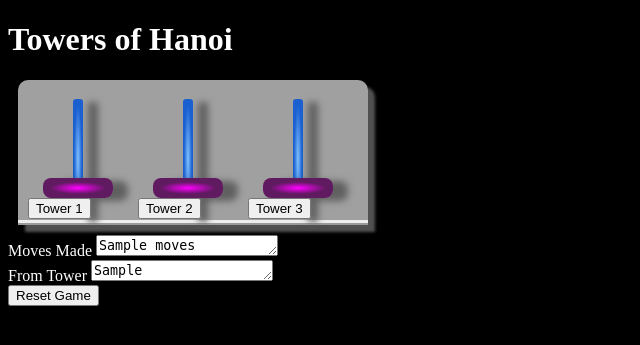
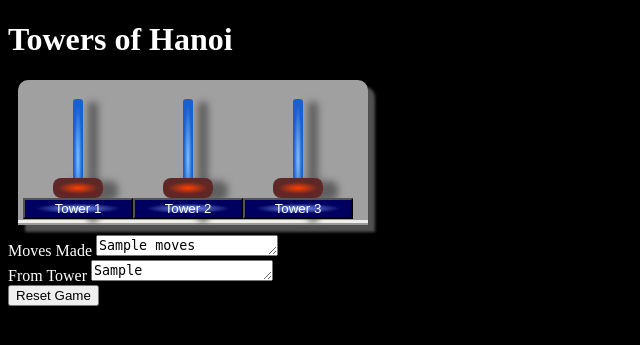
Before and after one commit to JasmineIslamNY/Thinkful, a Python web app: template Algorithms/HW7/templates/game.html in a window 1280 px wide. Shown: the top 345 px of the page, without its empty margins (0-640 px from the left). Run offline with Jinja, Linux system fonts and the light colour scheme; the template is opened without the code that fills it: most values are stand-ins (such as "Sample title", 1, 10 or a date in 2020).

Commit message:
20151102_1915
HW7 - functionally complete (i think) but UGLY!!

```diff
--- a/Algorithms/HW7/templates/layout.html
+++ b/Algorithms/HW7/templates/layout.html
@@ -57,7 +57,18 @@ body	{
   font-size: 0px;
   }
 
+
 #disk1 {
+  width: 50px;
+  margin-left: 25px;
+  background-color: #ff4000;
+  background: -moz-radial-gradient(40% 30%, #ff4000, #602727);
+  background: -webkit-radial-gradient(40% 30%, #ff4000, #602727);
+  background: -o-radial-gradient(40% 30%, #ff4000, #602727);
+  background: radial-gradient(40% 30%, #ff4000, #602727);
+  }
+
+#disk2 {
   width: 70px;
   margin-left: 15px;
   background-color: #ff00ff;
@@ -67,7 +78,7 @@ body	{
   background: radial-gradient(40% 30%, #ff00ff, #601a60);
   }
 
-#disk2 {
+#disk3 {
   width: 90px;
   margin-left: 5px;
   background-color: #40ff00;
@@ -77,8 +88,9 @@ body	{
   background: radial-gradient(40% 30%, #40ff00, #276027);
   }
 
-#disk3 {
+#tower {
   width: 110px;
+  color: white;
   margin-left: -5px;
   background-color: #000000;
   background: -moz-radial-gradient(40% 30%, #80a0ff, #000060);
@@ -86,6 +98,7 @@ body	{
   background: -o-radial-gradient(40% 30%, #80a0ff, #000060);
   background: radial-gradient(40% 30%, #80a0ff, #000060);
   }
+
 
 div.bottom{
   height:120px;
@@ -116,21 +129,21 @@ div.bottom{
           {% block content1 %}{% endblock %}
     <div class=bottom id=z1>/\/\/\/\/\/\/\/\/\ </div>
 	<form role="form" method="POST">
-		<button type="submit" name="submit" value="tower1">Tower 1</button>
+		<button type="submit" id=tower name="submit" value="tower1">Tower 1</button>
 	</form>
   </div>
   <div class=tower id=t2>
           {% block content2 %}{% endblock %}
     <div class=bottom id=z2>/\/\/\/\/\/\/\/\/\ </div>
 	<form role="form" method="POST">
-		<button type="submit" name="submit" value="tower2">Tower 2</button>
+		<button type="submit" id=tower name="submit" value="tower2">Tower 2</button>
 	</form>
   </div>
   <div class=tower id=t3>
           {% block content3 %}{% endblock %}
     <div class=bottom id=z3>/\/\/\/\/\/\/\/\/\ </div>
 	<form role="form" method="POST">
-		<button type="submit" name="submit" value="tower3">Tower 3</button>
+		<button type="submit" id=tower name="submit" value="tower3">Tower 3</button>
 	</form>
   </div>
 
```
